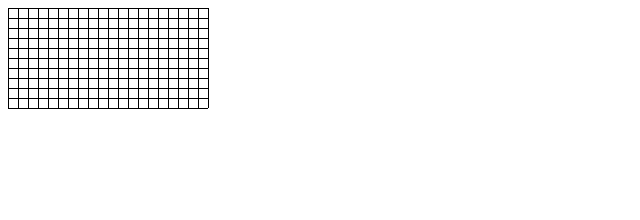
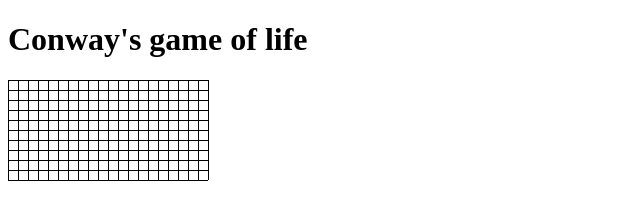
Before and after one commit to hrigu/game_of_life, a plain HTML site: page index.html in a window 1280 px wide. Shown: the whole page, without its empty margins (0-640 px from the left). Drawn offline with Linux system fonts and the light colour scheme.

Commit message:
cleaned up

```diff
--- a/index.html
+++ b/index.html
@@ -6,7 +6,9 @@
     	<script type="text/javascript" src="src/script.js"></script>
     </head>
     <body>
-        <canvas id="myCanvas" width="710" height="510">
-        </canvas>
+    	<p>
+    		<h1> Conway's game of life </h1>
+    	</p>
+        <canvas id="myCanvas" width="710" height="510"></canvas>
     </body>
 </html>
```
Also changed, not shown: spec/spec.js (+19 -6 lines), readme.txt, 3 other files.
